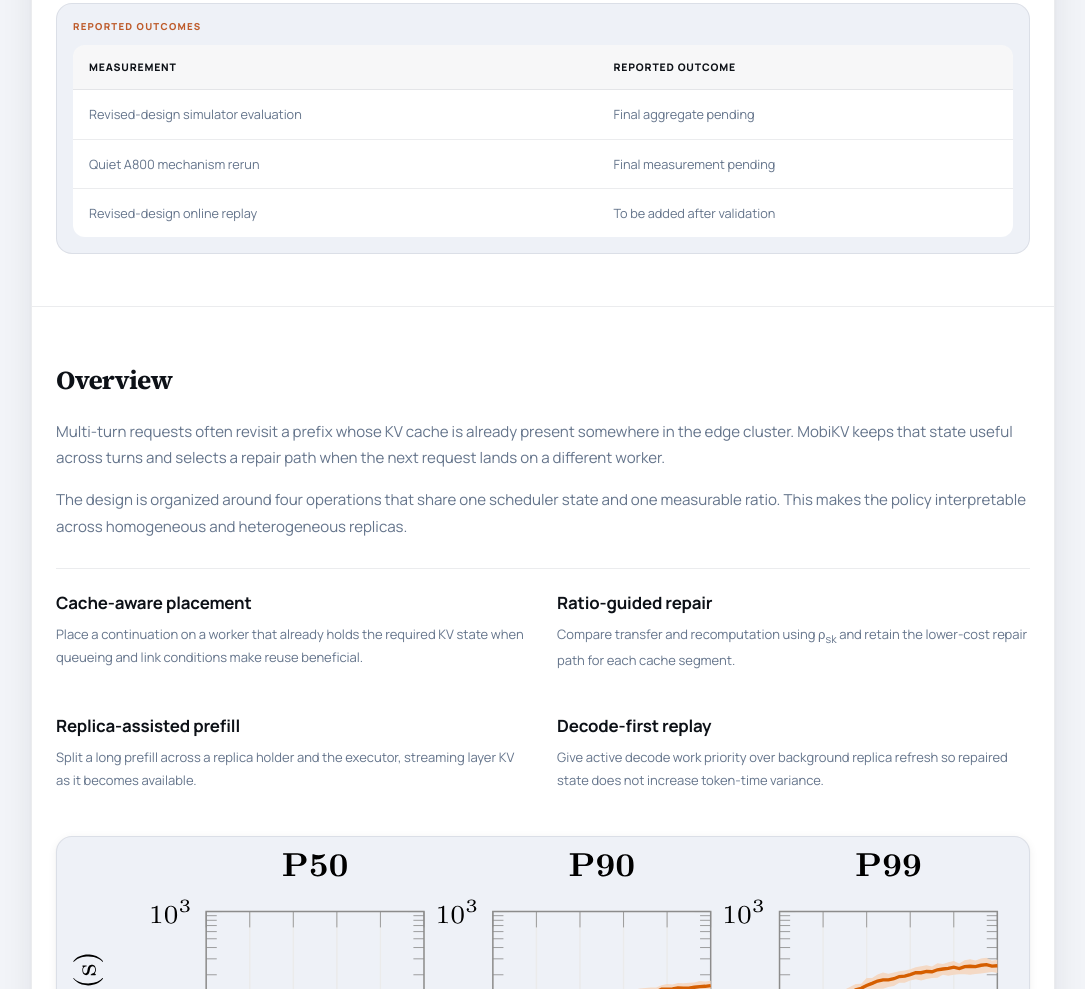
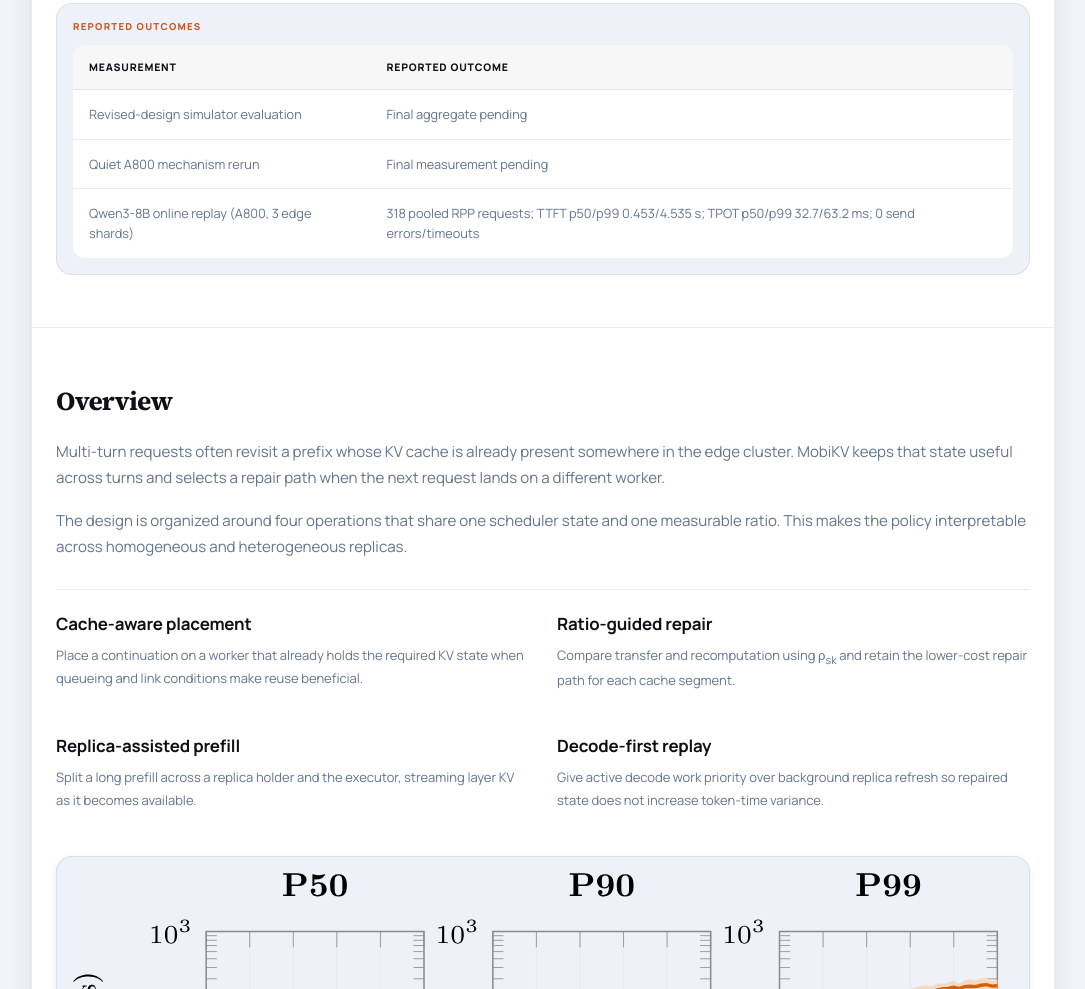
Before and after one commit to WenbinWang12/MobiKV, a plain HTML site: page docs/index.html in a window 1280 px wide. Shown: the part 1223-2212 px from the top of the page, without its empty margins (97-1182 px from the left). Drawn offline with Linux system fonts and the light colour scheme.

Commit message:
Publish validated Qwen3 online replay results

```diff
--- a/docs/index.html
+++ b/docs/index.html
@@ -90,7 +90,7 @@
                 <tbody>
                   <tr><td>Revised-design simulator evaluation</td><td>Final aggregate pending</td></tr>
                   <tr><td>Quiet A800 mechanism rerun</td><td>Final measurement pending</td></tr>
-                  <tr><td>Revised-design online replay</td><td>To be added after validation</td></tr>
+                  <tr><td>Qwen3-8B online replay (A800, 3 edge shards)</td><td>318 pooled RPP requests; TTFT p50/p99 0.453/4.535 s; TPOT p50/p99 32.7/63.2 ms; 0 send errors/timeouts</td></tr>
                 </tbody>
               </table>
             </div>
```
Also changed, not shown: 1 other file.
